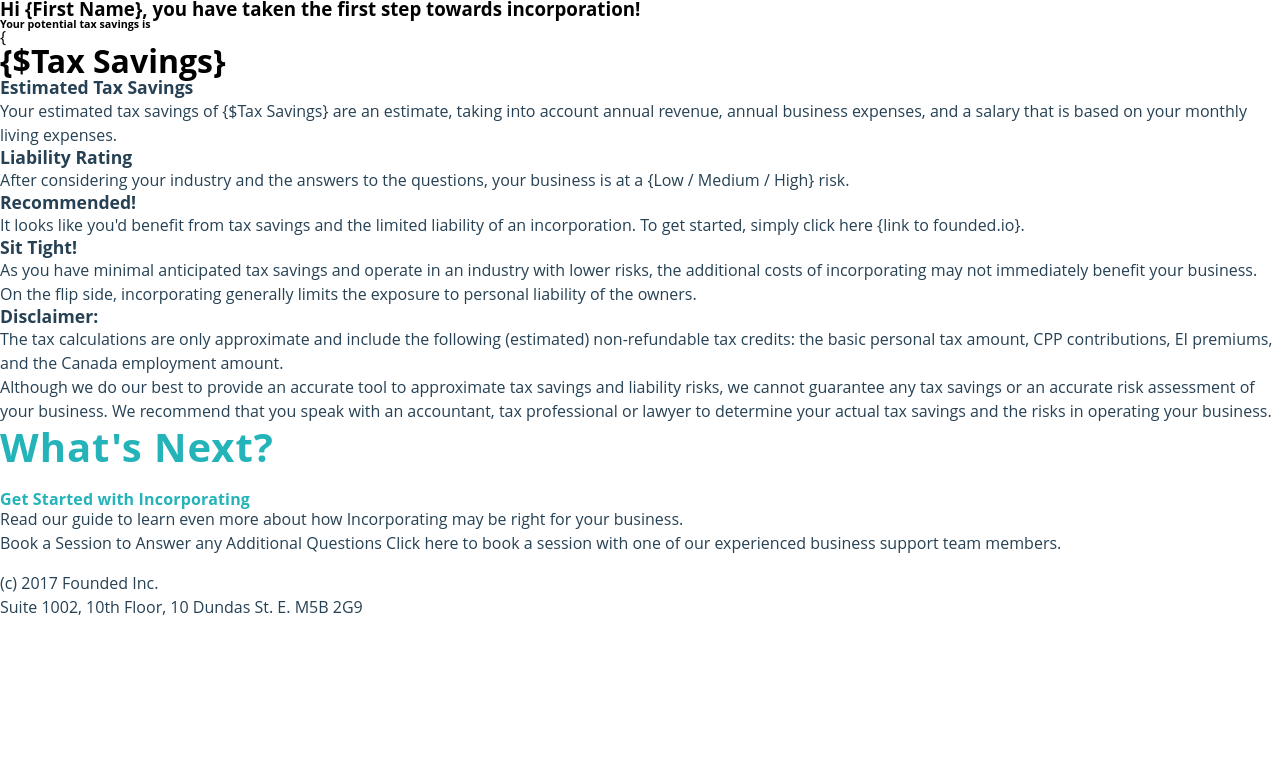
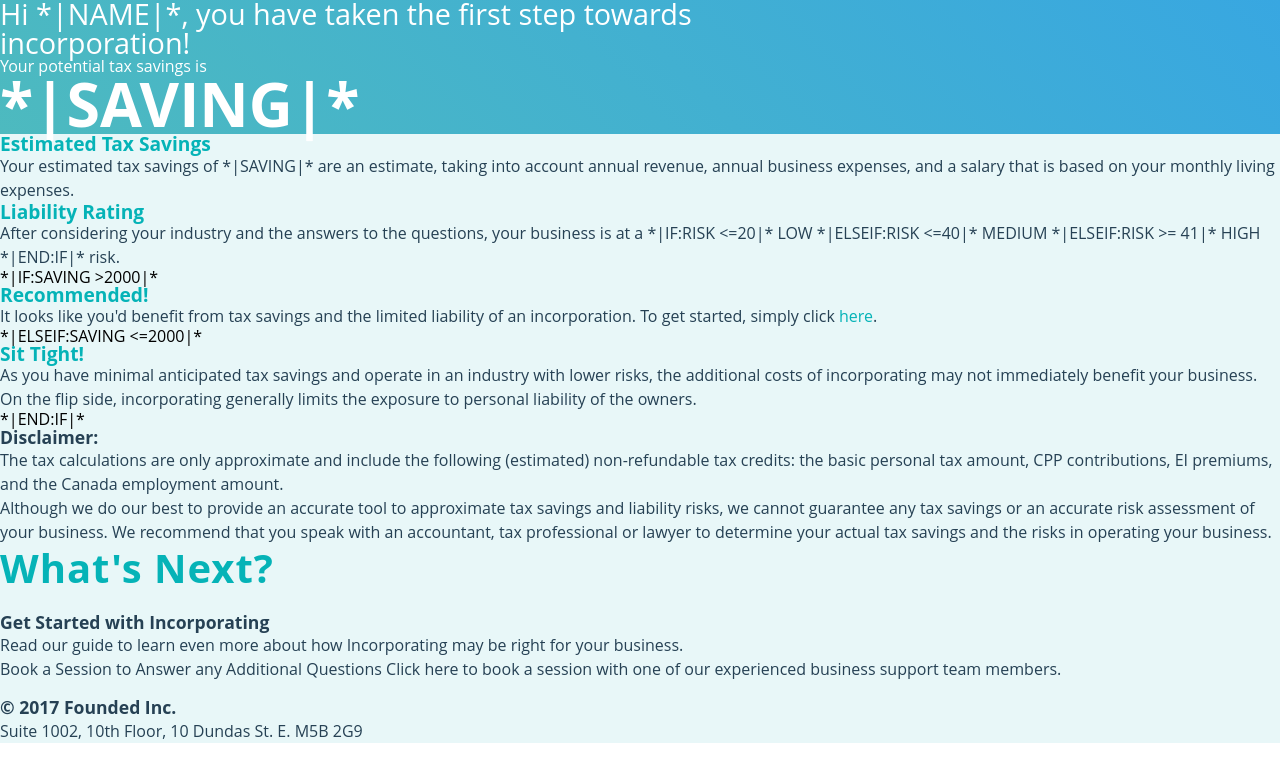
Before and after one commit to j4y88/RA-LawScoutProject, a website built with webpack: page app/email/email.html in a window 1280 px wide. Built offline with nearby package versions, Linux system fonts and the light colour scheme.

Commit message:
Email Creating

```diff
--- a/app/email/email.html
+++ b/app/email/email.html
@@ -2,72 +2,145 @@
 	<head>
 	<title>Law Scout Email Template</title>
 	<style>
-		h1 {}
-		h2 {}
-		h3 {}
-		h4 {}
-		h5 {}
-		.email-background {}
-		.email-header {}
-		.email-body {}
-		.icons {}
+		html {
+			font-size: 14px;
+			line-height: 1;
+			font-family: "open sans", arial, sans-serif;
+			padding: 0px;
+			margin: 0px;
+
+		}
+		h1 {
+			font-size: 3.8rem;
+			line-height: 1;
+		}
+		h2 {
+			font-size: 1.8rem;
+			line-height: 1;
+		}
+		h3 {
+			font-size: 1.2rem;
+			line-height: 1;
+		}
+		h4 {
+			font-size: 1rem;
+			line-height: 1;
+		}
+		p {
+			color:#264154
+		}
+		.opener {
+			width: 55%;
+			font-size: 1.8rem;
+			line-height: 1;
+		}
+		.savingtag {
+			width: 55%;
+			font-size: 1rem;
+			line-height: 1;
+		}
+		.white {
+			color: white;
+		}
+		.teal {
+			color: #05B3B7;
+		}
+		.email-background {
+			background-color: rgba(35,179,184,.1);
+		}
+		.email-header {
+			background: #4dbabf; /* For browsers that do not support gradients */
+			background: -webkit-linear-gradient(45deg, #4dbabf , #38a7e1); /* For Safari 5.1 to 6.0 */
+			background: -o-linear-gradient(45deg, #4dbabf , #38a7e1); /* For Opera 11.1 to 12.0 */
+			background: -moz-linear-gradient(45deg, #4dbabf , #38a7e1); /* For Firefox 3.6 to 15 */
+			background: linear-gradient((45deg, #4dbabf , #38a7e1); /* Standard syntax */
+			width: 100%;
+			margin: 0px auto;
+			text-align: center;
+			align-items: center;
+		}
+		.email-body {
+			font-size: 14px;
+			width: 70%;
+			margin: 0px auto;
+		}
+		.icons {
+
+		}
+		.footer-background {
+			background-color: #ECF0F1;
+			text-align: center;
+		}
+		.footer-text {
+			color: #7F8C8D;
+		}
 
 	</style>
 	</head>
 
 	<div class="email-background">
 		<div class="email-header">
-			<h3>Hi {First Name}, you have taken the first step towards incorporation!</h3>
-			<h6>Your potential tax savings is</h6>{
-			<h1>{$Tax Savings}</h1>
+			<p class="opener white">Hi *|NAME|*, you have taken the first step towards incorporation!</p>
+			<p class="savingtag white">Your potential tax savings is</p>
+			<h1 class="white">*|SAVING|*</h1>
 		</div>
 
 		<div class="email-body">
 			<div>
 				<img src="" class="icons">
-				<h4>Estimated Tax Savings</h4>
-				<p>Your estimated tax savings of {$Tax Savings} are an estimate, taking into account annual revenue, annual business expenses, and a salary that is based on your monthly living expenses.</p>
+				<h3 class="teal">Estimated Tax Savings</h3>
+				<p>Your estimated tax savings of *|SAVING|* are an estimate, taking into account annual revenue, annual business expenses, and a salary that is based on your monthly living expenses.</p>
 			</div>
 			<div>
 				<img src="" class="icons">
-				<h4>Liability Rating</h4>
-				<p>After considering your industry and the answers to the questions, your business is at a {Low / Medium / High} risk.</p>
+				<h3 class="teal">Liability Rating</h3>
+				<p>After considering your industry and the answers to the questions, your business is at a
+				*|IF:RISK <=20|* LOW
+				*|ELSEIF:RISK <=40|* MEDIUM
+				*|ELSEIF:RISK >= 41|* HIGH
+				*|END:IF|*
+				risk.</p>
 			</div>
+			*|IF:SAVING >2000|*
 			<div>
 				<img src="" class="icons">
-				<h4>Recommended!</h4>
-				<p>It looks like you'd benefit from tax savings and the limited liability of an incorporation. To get started, simply click here {link to founded.io}.</p>
+				<h3 class="teal">Recommended!</h3>
+				<p>It looks like you'd benefit from tax savings and the limited liability of an incorporation. To get started, simply click <a href="https://www.founded.io/" class="teal">here</a>.</p>
 			</div>
+			*|ELSEIF:SAVING <=2000|*
 			<div>
 				<img src="" class="icons">
-				<h4>Sit Tight!</h4>
+				<h3 class="teal">Sit Tight!</h3>
 				<p>As you have minimal anticipated tax savings and operate in an industry with lower risks, the additional costs of incorporating may not immediately benefit your business. On the flip side, incorporating generally limits the exposure to personal liability of the owners.</p>
 			</div>
+			*|END:IF|*
 			<div>
 				<h4>Disclaimer:</h4>
 				<p>The tax calculations are only approximate and include the following (estimated) non-refundable tax credits: the basic personal tax amount, CPP contributions, EI premiums, and the Canada employment amount.</p>
 
 				<p>Although we do our best to provide an accurate tool to approximate tax savings and liability risks, we cannot guarantee any tax savings or an accurate risk assessment of your business. We recommend that you speak with an accountant, tax professional or lawyer to determine your actual tax savings and the risks in operating your business.</p>
 			</div>
-		</div>
-
 			<div>
-			<h2>What's Next?</h2>
-			<h5>Get Started with Incorporating</h5>
+				<h2 class="teal">What's Next?</h2>
+				<h4>Get Started with Incorporating</h4>
 				<p>Read our guide to learn even more about how Incorporating may be right for your business.</p>
 				<p>Book a Session to Answer any Additional Questions
 				Click here to book a session with one of our experienced business support team members.</p>
 			</div>
+		</div>
 
+
+		<div class="footer-background">
 			<div class="footer">
-			<div>
+				<div class="">
 					<img src="" class="social">
 					<img src="" class="social">
 					<img src="" class="social">
 				</div>
 				<div>
-				<p>(c) 2017 Founded Inc.</p>
-				<p>Suite 1002, 10th Floor, 10 Dundas St. E. M5B 2G9</p>
+					<h4>&copy 2017 Founded Inc.</h4>
+					<p class="footer-text">Suite 1002, 10th Floor, 10 Dundas St. E. M5B 2G9</p>
+				</div>
 			</div>
 		</div>
 	</div>
```
Also changed, not shown: app/images/recommend.png (added), app/images/risk.png (added), app/images/saving.png (added), dist/public/images/recommend.png (added), dist/public/images/risk.png (added), dist/public/images/saving.png (added). Lines whose indentation alone changed are shown as unchanged.
